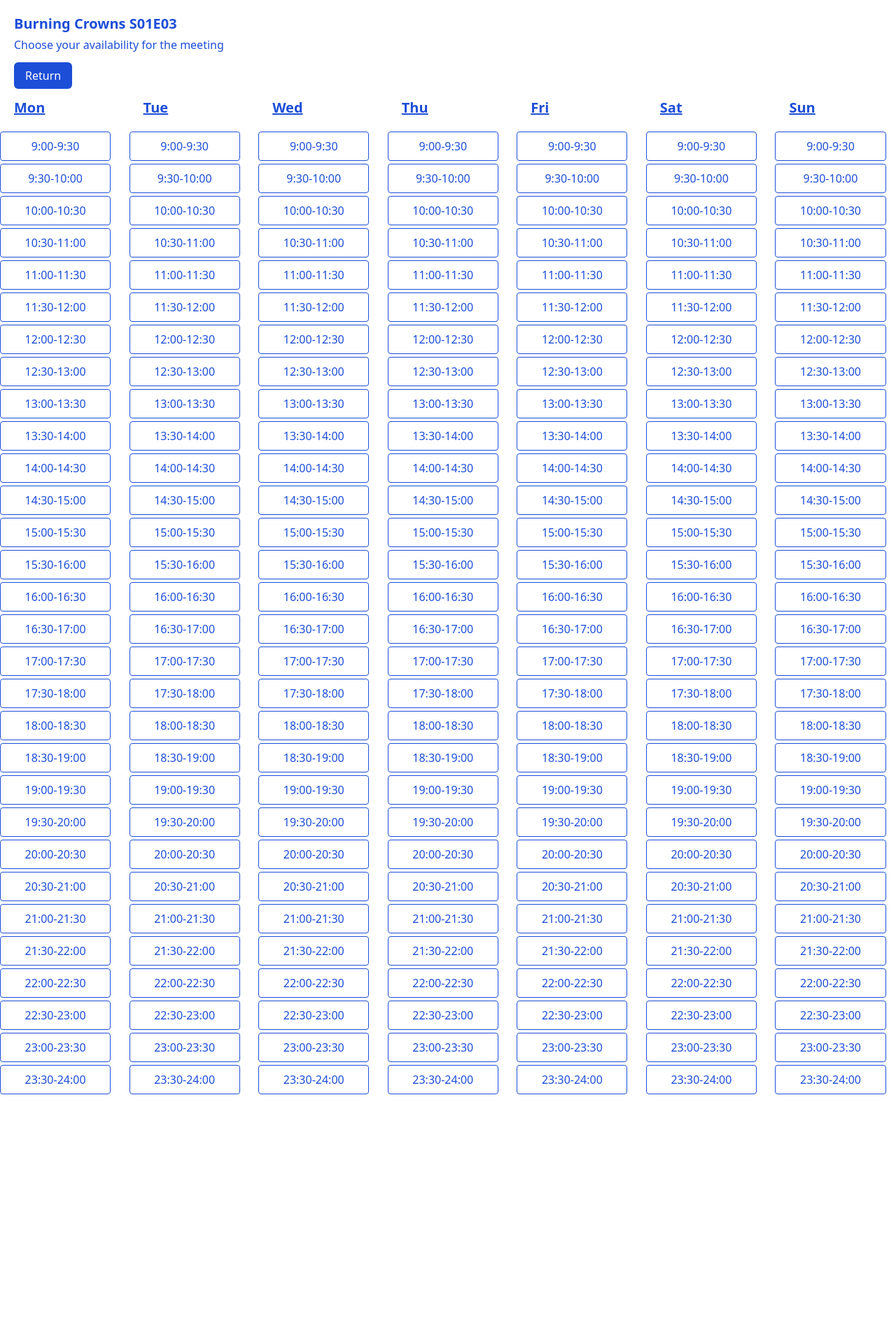
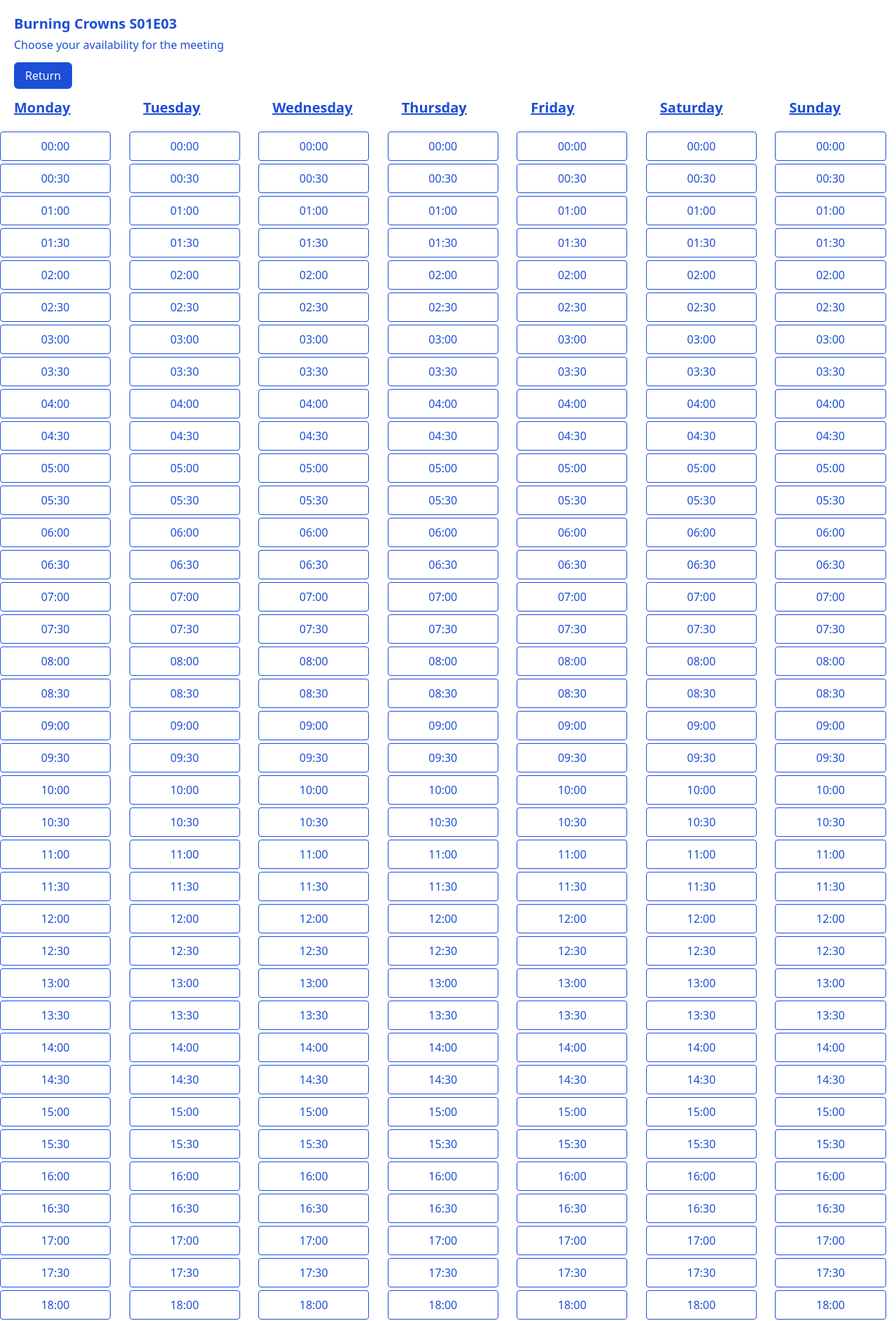
Before and after one commit to fantasygame/meetings, a Next.js app: page /meeting in a window 1280 px wide. Shown: the top 1888 px of the page at 70% size. Before the commit the page ends 1568 px from the top, so only its background shows below. Built offline with nearby package versions, Linux system fonts and the light colour scheme.

Commit message:
Indexed time slots

```diff
--- a/app/meeting/components/Calendar.tsx
+++ b/app/meeting/components/Calendar.tsx
@@ -1,14 +1,32 @@
-import Day from '@/app/meeting/components/Day';
+import Day, { IDay } from '@/app/meeting/components/Day';
+import { ISlot } from '@/app/meeting/components/TimeSlot';
 import { IMeeting } from '@/app/meeting/IMeeting';
 
 export default function Calendar({ meeting }: { meeting: IMeeting }) {
   const dayNames = ['Mon', 'Tue', 'Wed', 'Thu', 'Fri', 'Sat', 'Sun']
+  const days = generateDays()
 
   return (
     <div className="grid grid-cols-1 sm:grid-cols-4 md:grid-cols-5 lg:grid-cols-7 gap-y-6 gap-x-3">
-      {dayNames.map((dayName, index) => {
-        return <Day dayName={dayName} key={index} />
+      {days.map((day, index) => {
+        return <Day day={day} key={index} />
       })}
     </div>
   )
 }
+
+function generateDays() {
+  const dayNames = ['Monday', 'Tuesday', 'Wednesday', 'Thursday', 'Friday', 'Saturday', 'Sunday']
+  const hourNames = ['00:00', '00:30', '01:00', '01:30', '02:00', '02:30', '03:00', '03:30', '04:00', '04:30', '05:00', '05:30', '06:00', '06:30', '07:00', '07:30', '08:00', '08:30', '09:00', '09:30', '10:00', '10:30', '11:00', '11:30', '12:00', '12:30', '13:00', '13:30', '14:00', '14:30', '15:00', '15:30', '16:00', '16:30', '17:00', '17:30', '18:00', '18:30', '19:00', '19:30', '20:00', '20:30', '21:00', '21:30', '22:00', '22:30', '23:00', '23:30']
+  const days: IDay[] = []
+
+  dayNames.forEach((dayName, index) => {
+    let day: IDay = { name: dayName, slots: [] }
+    hourNames.forEach((hourName) => {
+      const slot: ISlot = { index: index, name: hourName }
+      day.slots.push(slot)
+    })
+    days.push(day)
+  })
+  return days
+}
--- a/app/meeting/components/Day.tsx
+++ b/app/meeting/components/Day.tsx
@@ -1,15 +1,19 @@
-import TimeSlot from '@/app/meeting/components/TimeSlot'
+import TimeSlot, { ISlot } from '@/app/meeting/components/TimeSlot'
 
-export default function Day({ dayName }: { dayName: string }) {
-  const timeSlots = ['9:00-9:30', '9:30-10:00', '10:00-10:30', '10:30-11:00', '11:00-11:30', '11:30-12:00', '12:00-12:30', '12:30-13:00', '13:00-13:30', '13:30-14:00', '14:00-14:30', '14:30-15:00', '15:00-15:30', '15:30-16:00', '16:00-16:30', '16:30-17:00', '17:00-17:30', '17:30-18:00', '18:00-18:30', '18:30-19:00', '19:00-19:30', '19:30-20:00', '20:00-20:30', '20:30-21:00', '21:00-21:30', '21:30-22:00', '22:00-22:30', '22:30-23:00', '23:00-23:30', '23:30-24:00']
+export interface IDay {
+  name: string
+  slots: ISlot[]
+}
+
+export default function Day({ day }: { day: IDay }) {
   return (
     <div>
       <div className='text-xl underline m-5 text-blue-700 font-semibold'>
-        {dayName}
+        {day.name}
       </div>
       <div>
-        {timeSlots.map((timeSlot, index) => {
-          return <TimeSlot timeSlot={timeSlot} key={index} />
+        {day.slots.map((slot, index) => {
+          return <TimeSlot slot={slot} key={index} />
         })}
       </div>
     </div>
--- a/app/meeting/components/TimeSlot.tsx
+++ b/app/meeting/components/TimeSlot.tsx
@@ -2,7 +2,14 @@
 
 import { useState } from 'react'
 
-export default function TimeSlot({ timeSlot }: { timeSlot: string }) {
+export interface ISlot {
+  index: number
+  name: string
+}
+
+export default function TimeSlot({ slot }: { slot: ISlot }) {
+  const timeSlot = slot.name
+
   const [selected, setSelected] = useState(false)
 
   const handleClick = () => {
```
